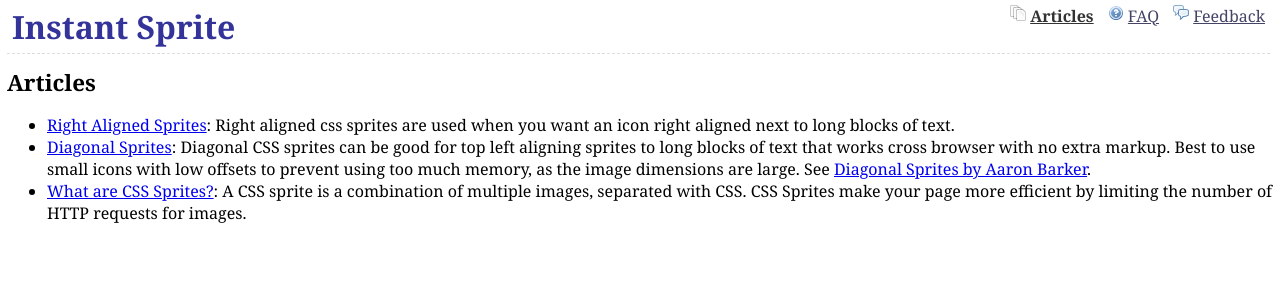
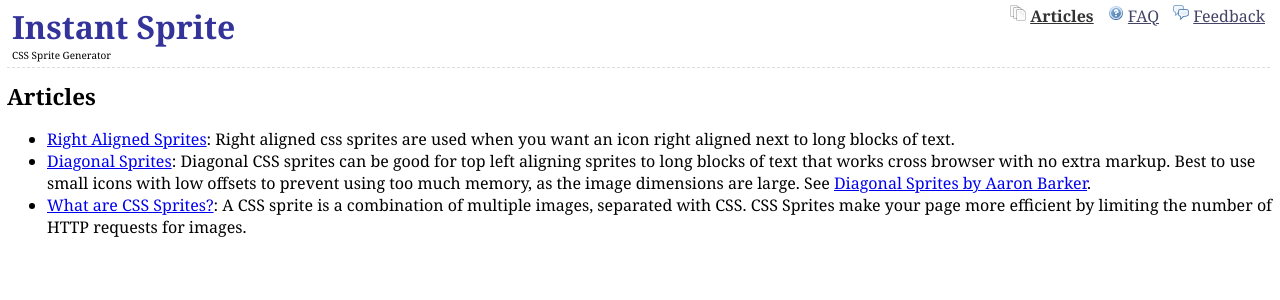
Before and after one commit to bgrins/InstantSprite, a Jekyll site: the page built from site/articles/index.html, in a window 1280 px wide. Shown: the top 300 px of the page. Built offline with Jekyll 4.4.1, drawn with Linux system fonts in a browser that asks for light colours; nearby versions of some CDN libraries; library files that are not in the unit come from our copies; Markdown is read by kramdown in place of the engine named in the settings.

Commit message:
add subheader on articles

```diff
--- a/site/_layouts/default.html
+++ b/site/_layouts/default.html
@@ -13,7 +13,10 @@
 
 
 <header>
-<h1><a href='{{ page.relative }}'>Instant Sprite</a></h1>
+
+<h1><a href='{{ page.relative }}'>Instant Sprite</a>
+    <span class="desc">CSS Sprite Generator</span>
+</h1>
 
 <div class='links'>
     {% for link in site.navigation %}
```
